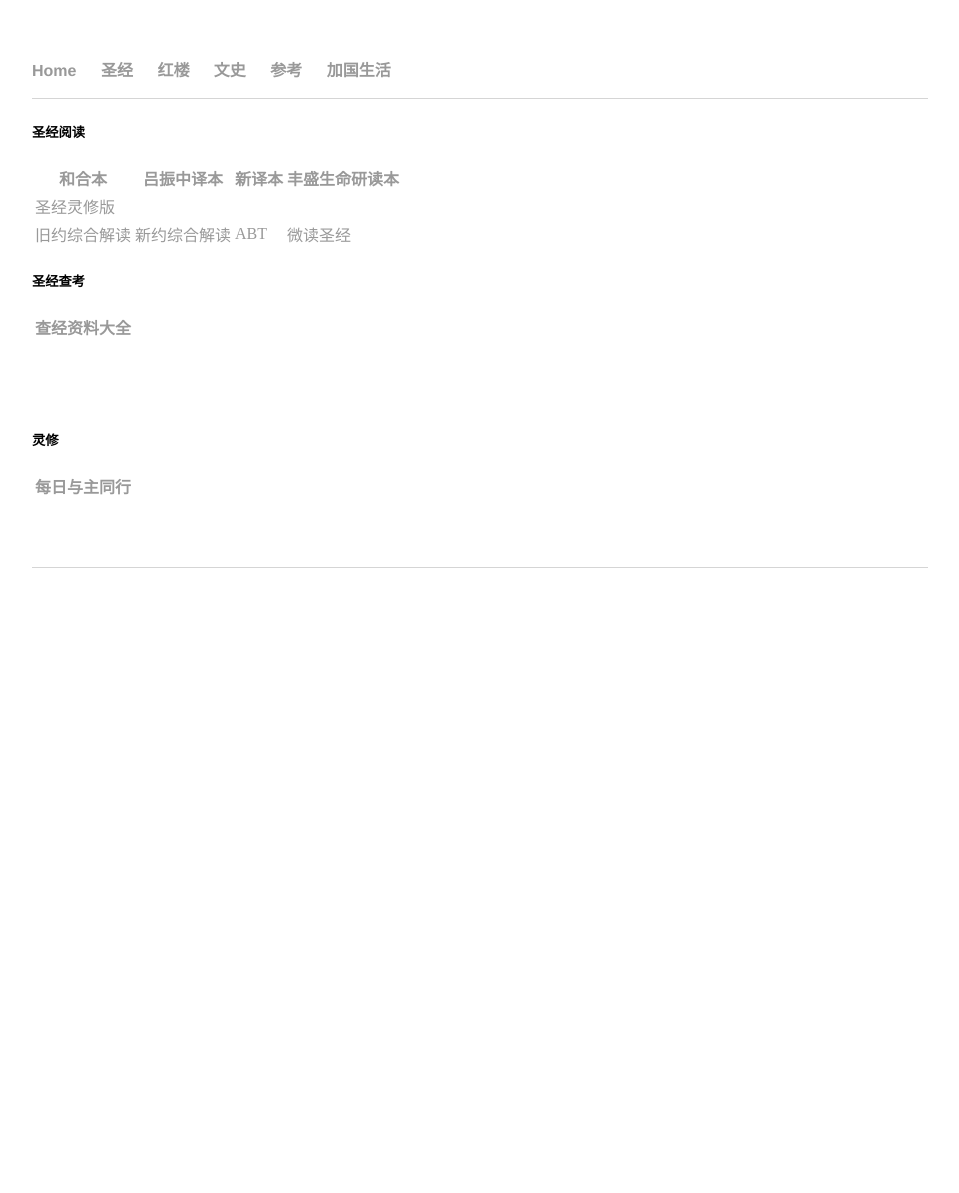
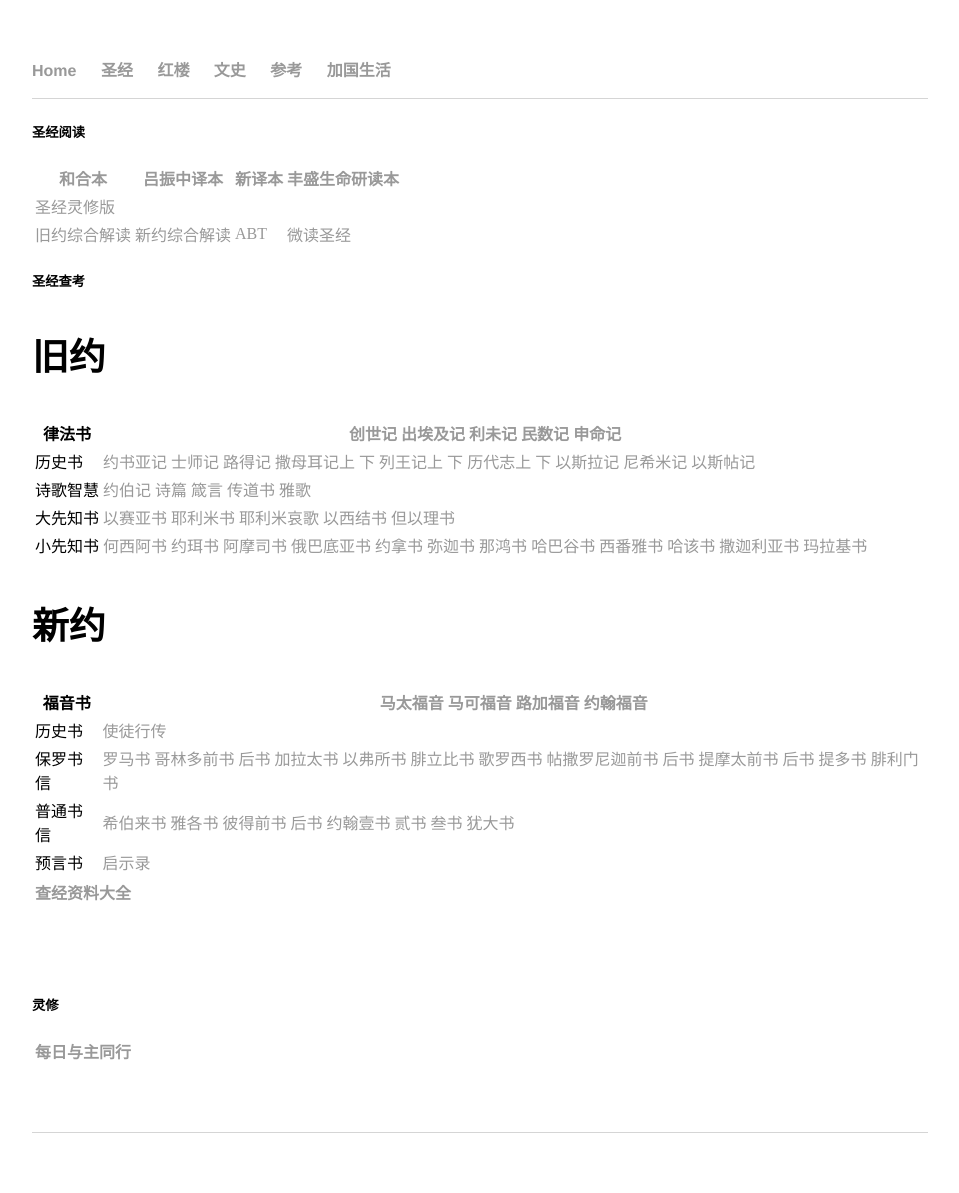
Before and after one commit to wwzaocom/wwzaocom.github.com, a Jekyll site: the page built from Bible/index.md, in a window 1280 px wide. Shown: the whole page, without its empty margins (160-1119 px from the left). Built offline with Jekyll 4.4.1, drawn with Linux system fonts in a browser that asks for light colours; before the commit the page ends 900 px from its top, so only the background shows below that.

Commit message:
Bible Dir

```diff
--- a/Bible/index.md
+++ b/Bible/index.md
@@ -10,6 +10,26 @@ title: Bible
 | [旧约综合解读](https://cmcbiblereading.com/旧约综合解读/) | [新约综合解读](https://cmcbiblereading.com/新约综合解读/) | [ABT](https://abibletool.com)             | [微读圣经](https://wd.bible)                   |
 
 ##### 圣经查考
+
+### 旧约
+
+| 律法书   | [创世记](1.md) [出埃及记](2.md) [利未记](3.md) [民数记](4.md) [申命记](5.md) |
+| -------- | ------------------------------------------------------------ |
+| 历史书   | [约书亚记](6.md) [士师记](7.md) [路得记](8.md) [撒母耳记上](9.md) [下](10.md) [列王记上](11.md) [下](12.md) [历代志上](13.md) [下](14.md) [以斯拉记](15.md) [尼希米记](16.md) [以斯帖记](17.md) |
+| 诗歌智慧 | [约伯记](18.md) [诗篇](19.md) [箴言](20.md) [传道书](21.md) [雅歌](22.md) |
+| 大先知书 | [以赛亚书](23.md) [耶利米书](24.md) [耶利米哀歌](25.md) [以西结书](26.md) [但以理书](27.md) |
+| 小先知书 | [何西阿书](28.md) [约珥书](29.md) [阿摩司书](30.md) [俄巴底亚书](31.md) [约拿书](32.md) [弥迦书](33.md) [那鸿书](34.md) [哈巴谷书](35.md) [西番雅书](36.md) [哈该书](37.md) [撒迦利亚书](38.md) [玛拉基书](39.md) |
+
+### 新约
+
+| 福音书   | [马太福音](40.md) [马可福音](41.md) [路加福音](42.md) [约翰福音](43.md) |
+| -------- | ------------------------------------------------------------ |
+| 历史书   | [使徒行传](44.md)               |
+| 保罗书信 | [罗马书](45.md) [哥林多前书](46.md) [后书](47.md) [加拉太书](48.md) [以弗所书](49.md) [腓立比书](50.md) [歌罗西书](51.md) [帖撒罗尼迦前书](52.md) [后书](53.md) [提摩太前书](54.md) [后书](55.md) [提多书](56.md) [腓利门书](57.md) |
+| 普通书信 | [希伯来书](58.md) [雅各书](59.md) [彼得前书](60.md) [后书](61.md) [约翰壹书](62.md) [贰书](63.md) [叁书](64.md) [犹大书](65.md) |
+| 预言书   | [启示录](66.md)                 |
+
+
 
 | [查经资料大全](http://www.godcom.net/chajing/index.htm) |      |      |      |
 | ------------------------------------------------------- | ---- | ---- | ---- |
```
Also changed, not shown: Bible/12.md (added).
